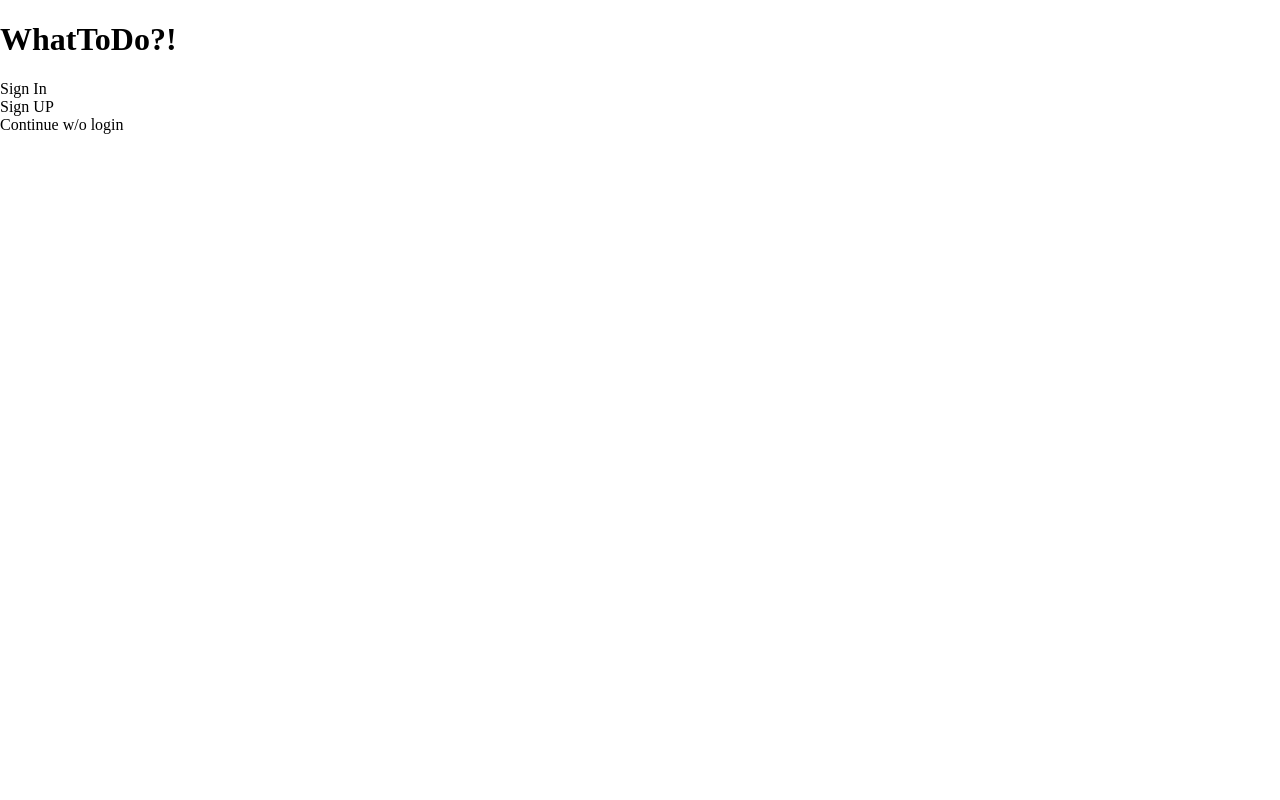
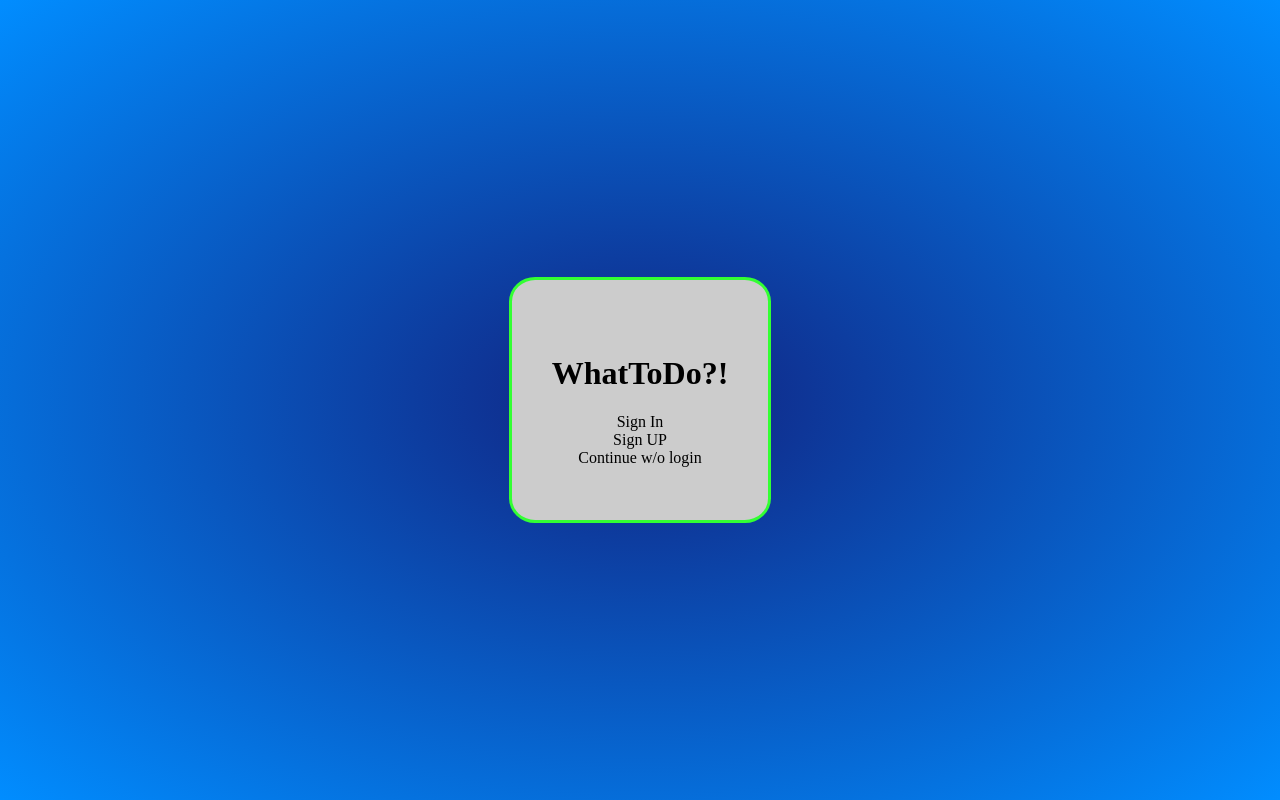
Before and after one commit to EskalonaD/WhatToDo, an Angular app: page /login in a window 1280 px wide. Built offline with nearby package versions, Linux system fonts and the light colour scheme.

Commit message:
create basic login-page view

```diff
--- a/src/app/login/login.component.css
+++ b/src/app/login/login.component.css
@@ -0,0 +1,35 @@
+
+.wrapper {
+    display: flex;
+    /* flex-direction: column; */
+    justify-content: center;
+    align-items: center;
+    height: 100vh;
+    background: radial-gradient(rgb(17, 34, 128), rgb(1, 141, 255))
+}
+
+.login-container {
+    display: flex;
+    /* display: flex; */
+    flex-direction: column;
+    justify-content: center;
+    align-items: center;
+    background-color: #ccc;
+    border: 3px solid #33ff33;
+    min-width: 20vw;
+    min-height: 30vh;
+    border-radius: 10%;
+}
+
+.inputs-container {
+    display: flex;
+    /* display: flex; */
+    flex-direction: column;
+    justify-content: center;
+    align-items: center;
+    /* background-color: #ccc;
+    border: 3px solid #33ff33;
+    min-width: 20vw;
+    min-height: 30vh;
+    border-radius: 10%; */
+}
--- a/src/app/login/login.component.html
+++ b/src/app/login/login.component.html
@@ -1,9 +1,12 @@
-<div [ngSwitch]="loginStatus">
+<div [ngSwitch]="loginStatus" class='wrapper'>
+    <div class='login-container'>
+
+
     <h1>
         WhatToDo?!
     </h1>
     <div (click)='showSignIn()'>Sign In</div>
-    <div *ngSwitchCase='"SignIn"'>
+    <div *ngSwitchCase='"SignIn"' class='inputs-container'>
         <label>
             Name
             <input type="text">
@@ -19,7 +22,7 @@
         <input type="submit" [routerLink]='["/main"]'>
     </div>
     <div (click)='showSignUp()'>Sign UP</div>
-    <div *ngSwitchCase='"SignUp"'>
+    <div *ngSwitchCase='"SignUp"' class='inputs-container'>
         <label>
             Name
             <input type="text">
@@ -31,8 +34,9 @@
         <input type="submit" [routerLink]='["/main"]'>
     </div>
     <div (click)='showWOLogin()'>Continue w/o login</div>
-    <div *ngSwitchCase='"WOLogin"'>
+    <div *ngSwitchCase='"WOLogin"' class='inputs-container'>
         You could save your lists only on your current device
         <input type="submit" value="Continue" [routerLink]='["/main"]'>
     </div>
 </div>
+</div>
```
